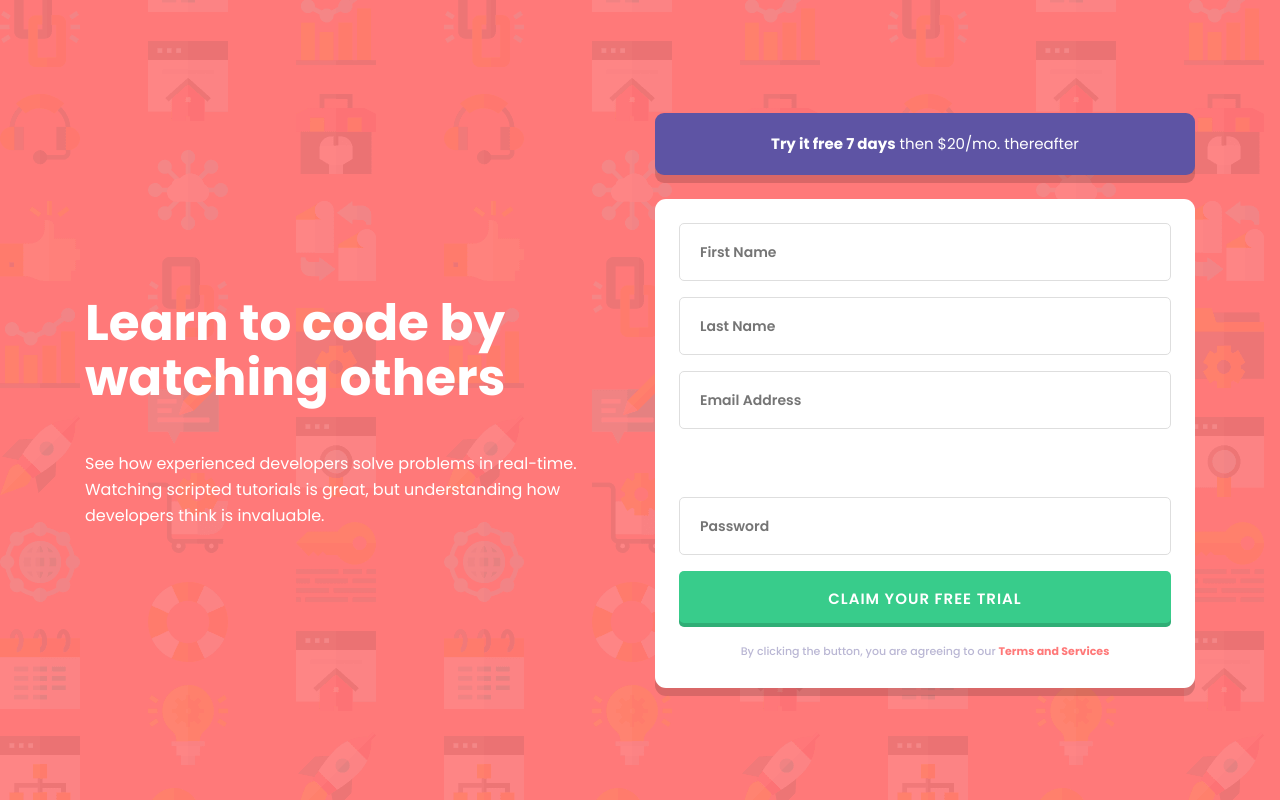
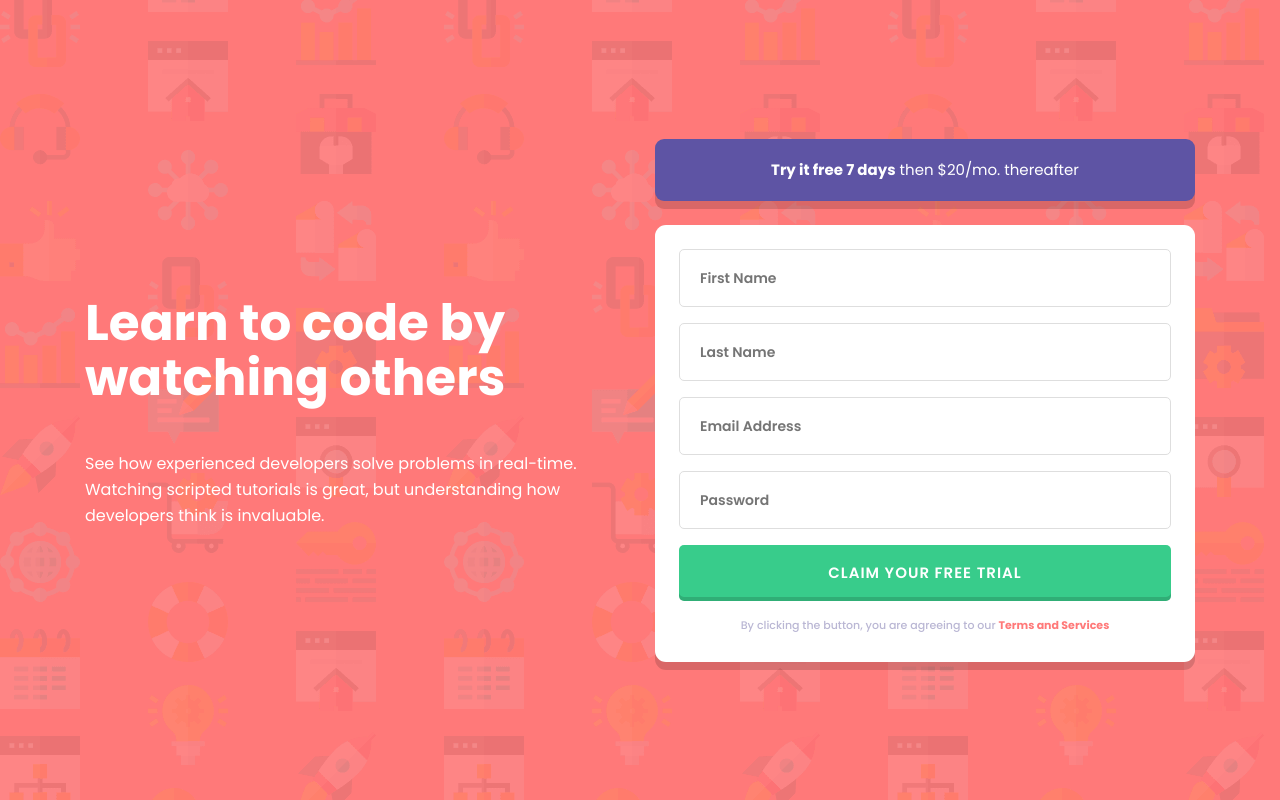
Before and after one commit to carlosloureda/fem-signup-form-component, a React (Create React App) app: page / in a window 1280 px wide. Built offline with nearby package versions, Linux system fonts and the light colour scheme.

Commit message:
fix: Fixes on design!

```diff
--- a/src/components/pages/Signup.tsx
+++ b/src/components/pages/Signup.tsx
@@ -39,12 +39,12 @@ S.Section = styled.section`
   @media (max-width: ${breakpoints.mobileBig}) {
     display: block;
   }
+  padding: 0 2.4rem;
 
   /* TODO: fix this little ñapa! How to set brackgrounds on section that fill the body ?*/
   @media (max-width: 525px) {
     height: 100%;
 
-    padding: 0 2.4rem;
     padding-bottom: 7.2rem;
   }
 
@@ -60,6 +60,7 @@ S.HomeTitle = styled.div`
   @media (min-width: ${breakpoints.mobileBig}) {
     max-width: 52.5rem;
     text-align: initial;
+    flex: 1;
   }
 
   .heading {
@@ -387,8 +388,6 @@ const SignupPage = () => {
           </div>
           <div className={`form__group ${formErrors?.password ? "error" : ""}`}>
             <span className="form__input-required">&#33;</span>
-            Valid names are: label element, title undefined, aria-label
-            undefined, aria-labelledby undefined.
             <input
               className="input"
               aria-label="password"
```
Also changed, not shown: 1 other file (tests, documents, lock files or other folders).
